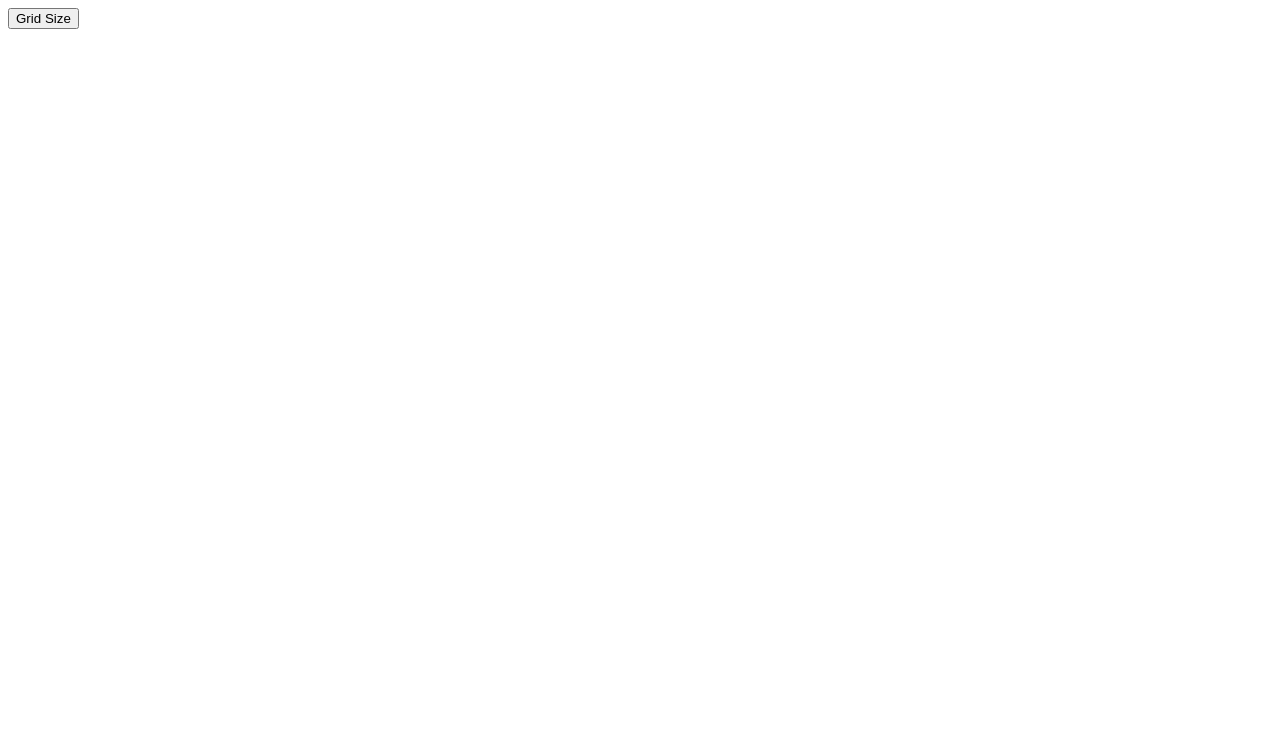
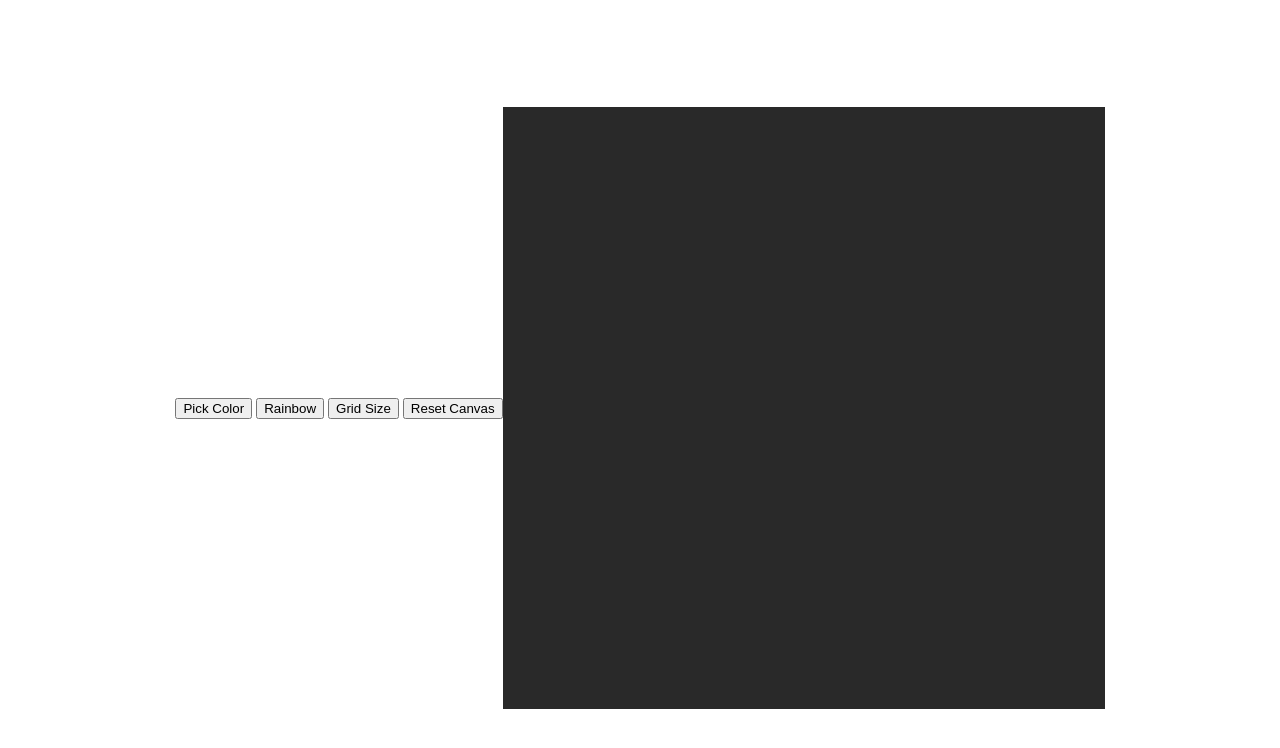
Before and after one commit to NullifyCrescent9202/Etch-a-Sketch, a plain HTML site: page index.html in a window 1280 px wide. Drawn offline with Linux system fonts and the light colour scheme.

Commit message:
Create button container and buttons for brushes.

```diff
--- a/index.css
+++ b/index.css
@@ -0,0 +1,40 @@
+body{
+    display: flex;
+    align-items: center;
+    justify-content: center;
+    min-height: 800px;
+    min-width: 800px;
+
+
+}
+
+.grid{
+    border: 1px solid rgb(41, 41, 41);
+    display: flex;
+    flex-direction: column;
+    align-items: center;
+    justify-content: center;
+    width: 600px;
+    height: 600px;
+    gap: 1px;
+    background-color: rgb(41, 41, 41);
+
+}
+
+.row{
+    flex: 1 1 0;
+    width: 100%;
+    display: flex;
+    gap: 1px;
+}
+
+
+.pixel{
+    background-color: rgb(255, 255, 255);
+    height: 100%;
+    width: 100%;
+}
+
+.pixel:hover{
+    background-color: rebeccapurple;
+}
--- a/index.html
+++ b/index.html
@@ -7,11 +7,14 @@
         <script src="./index.js" defer></script>
     </head>
     <body>
-        <button class="createGrid">Grid Size</button>
+        <div class="button-container">
+            <button class="colorPicker">Pick Color</button>
+            <button class="randomColor">Rainbow</button>
+            <button class="createGrid">Grid Size</button>
+            <button class="reset">Reset Canvas</button>
+        </div>
 
-        <div class="grid">
-
-        </div>
+        <div class="grid"></div>
         </div>
     </body>
 </html>
```
